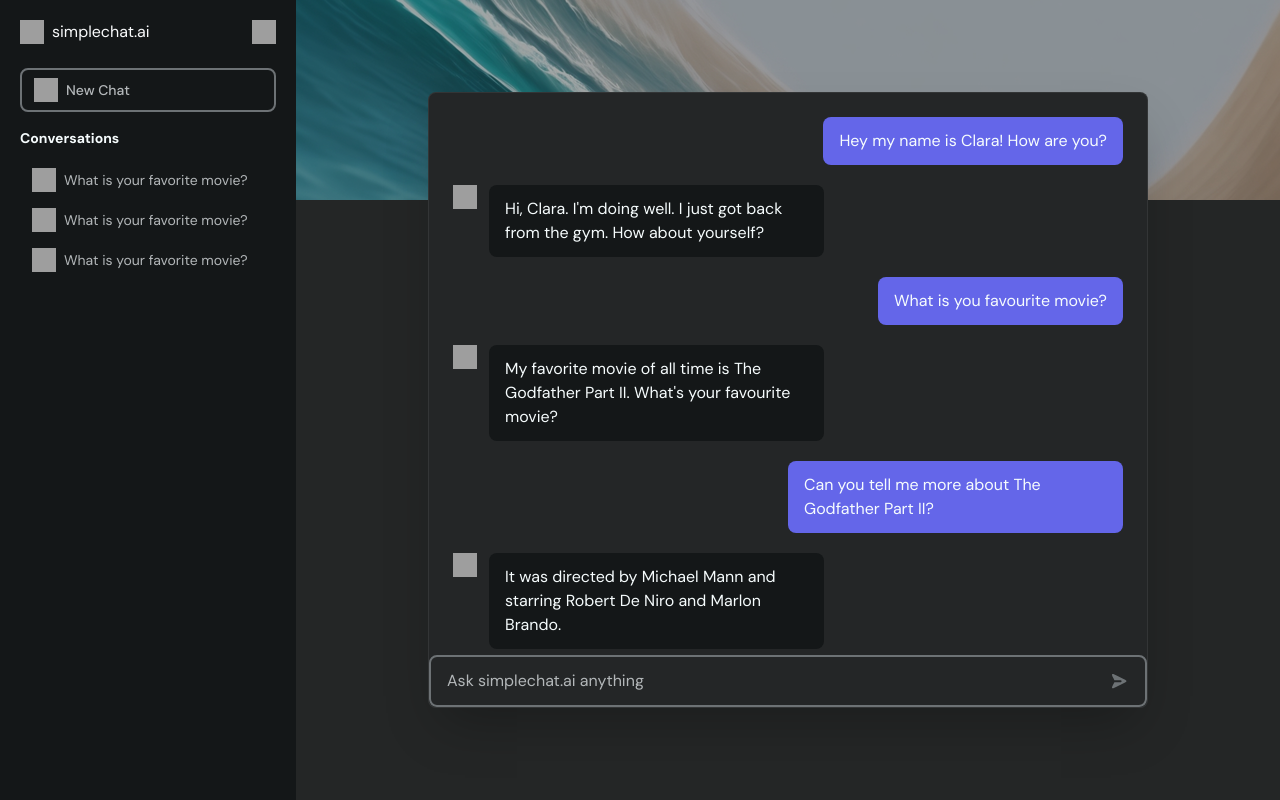
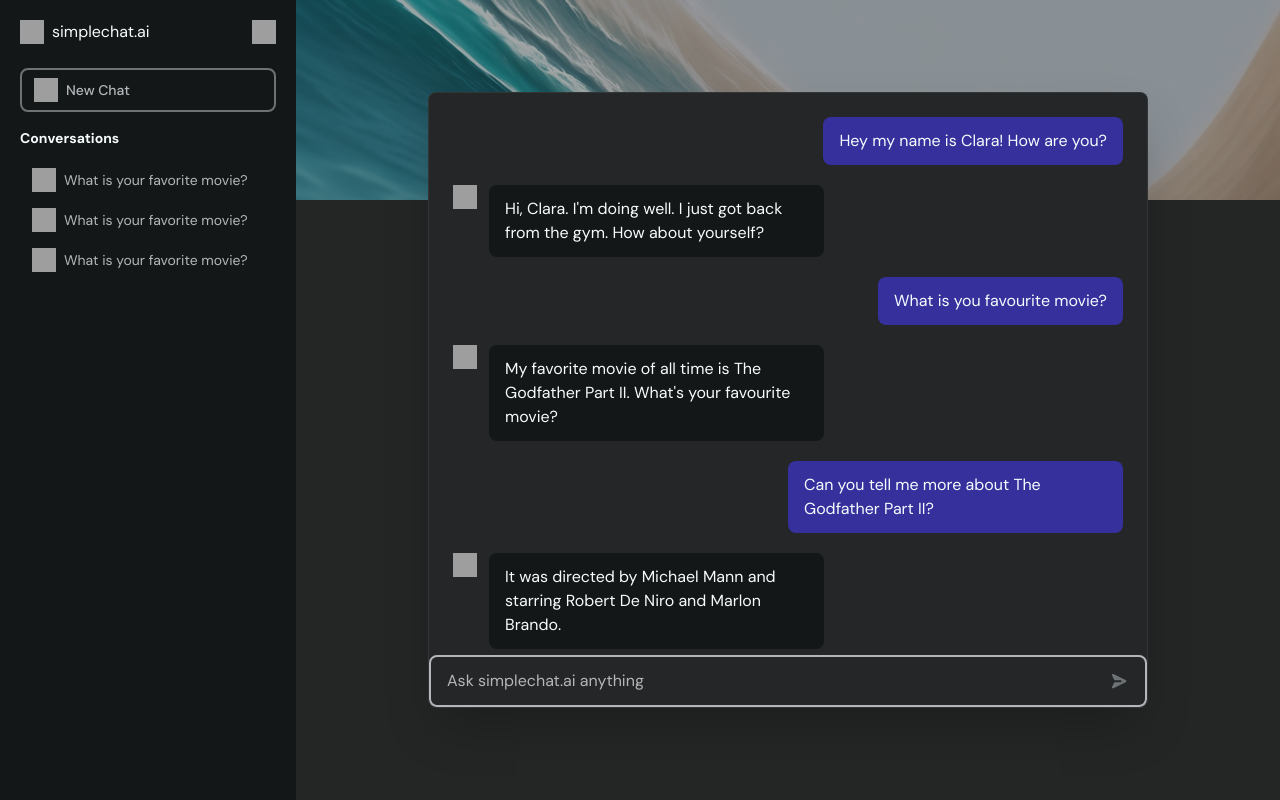
Before and after one commit to maratustra/ai-chatbot, a React (Vite) app: page / in a window 1280 px wide. Built offline with nearby package versions, Linux system fonts and the light colour scheme; grey boxes are pictures that could not be loaded.

Commit message:
improved color contrast

```diff
--- a/src/components/Chat/Message.tsx
+++ b/src/components/Chat/Message.tsx
@@ -18,7 +18,7 @@ export const Message = ({ message }: MessageProps) => {
 
         <div
           className={`max-w-1/2 text-white px-4 py-3 rounded-lg ${
-            isUser ? "bg-purple" : "bg-dark-700"
+            isUser ? "bg-purple-dark" : "bg-dark-700"
           }`}
         >
           <p>{message.content}</p>
--- a/src/components/Chat/MessageInput.tsx
+++ b/src/components/Chat/MessageInput.tsx
@@ -9,7 +9,7 @@ export const MessageInput = () => {
           <input
             id="message-input"
             type="text"
-            className="w-full bg-transparent border-2 border-dark-400 rounded-lg px-4 py-3 text-dark-100 placeholder-dark-200 focus:outline-none focus:border-purple transition-colors pr-12"
+            className="w-full border-2 border-dark-200 rounded-lg px-4 py-3 text-white placeholder-dark-200 focus:outline-none focus:border-purple transition-colors pr-12"
             placeholder="Ask simplechat.ai anything"
             aria-label="Message input"
           />
```
